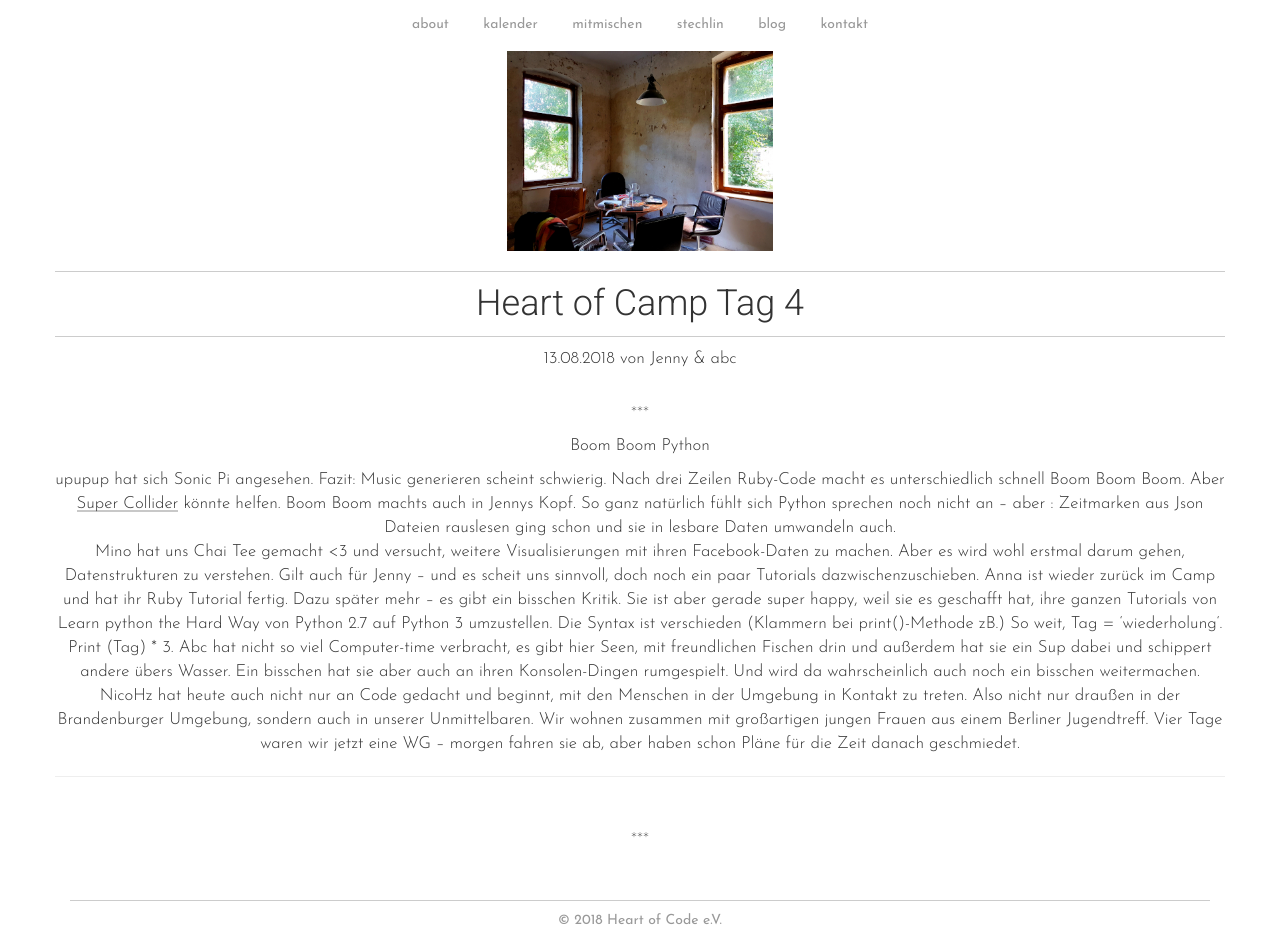
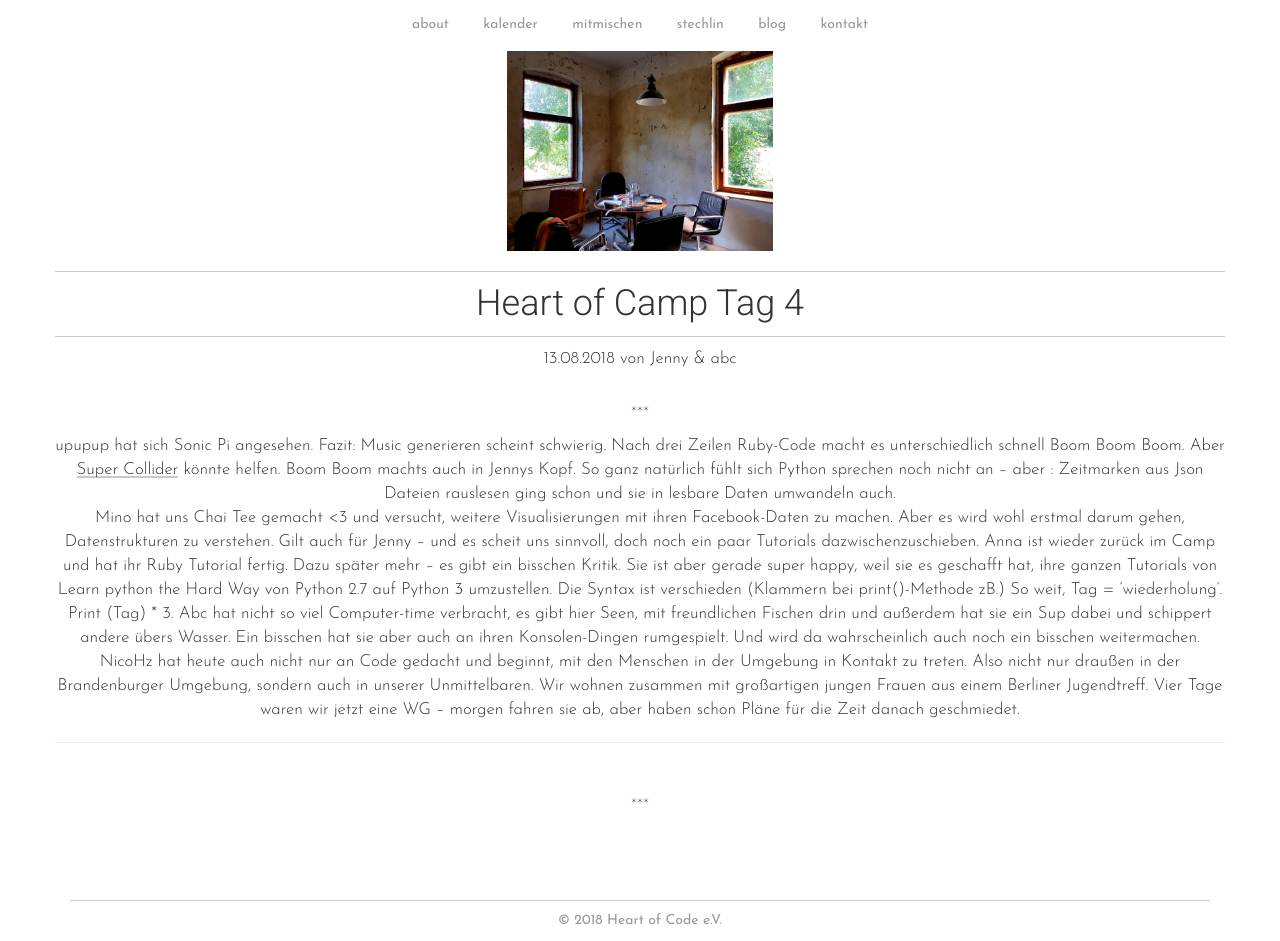
Before and after one commit to heartsofcode/heartofcode, a Jekyll site: the page built from _stechlin/2018-08-13.md, in a window 1280 px wide and 941 px high. Built offline with Jekyll 4.4.1, drawn with Linux system fonts in a browser that asks for light colours; some web fonts are replaced.

Commit message:
Update 2018-08-13.md

```diff
--- a/_stechlin/2018-08-13.md
+++ b/_stechlin/2018-08-13.md
@@ -8,8 +8,6 @@ category: blogpost
 ---
 
 
-Boom Boom Python
-
 upupup hat sich Sonic Pi angesehen. Fazit: Music generieren scheint schwierig. Nach drei Zeilen Ruby-Code macht es unterschiedlich schnell Boom Boom Boom. Aber [Super Collider](https://supercollider.github.io/) könnte helfen.
 Boom Boom machts auch in Jennys Kopf. So ganz natürlich fühlt sich Python sprechen noch nicht an – aber : Zeitmarken aus Json Dateien rauslesen ging schon und sie in lesbare Daten umwandeln auch.
 Mino hat uns Chai Tee gemacht <3 und versucht, weitere Visualisierungen mit ihren Facebook-Daten zu machen. Aber es wird wohl erstmal darum gehen, Datenstrukturen zu verstehen. Gilt auch für Jenny – und es scheit uns sinnvoll, doch noch ein paar Tutorials dazwischenzuschieben.
```
